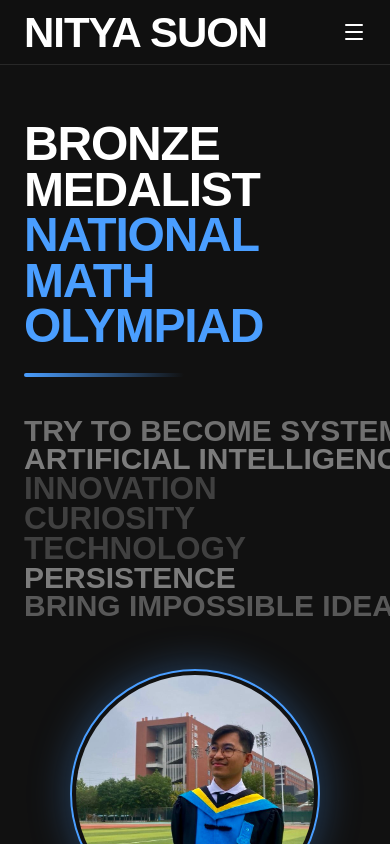
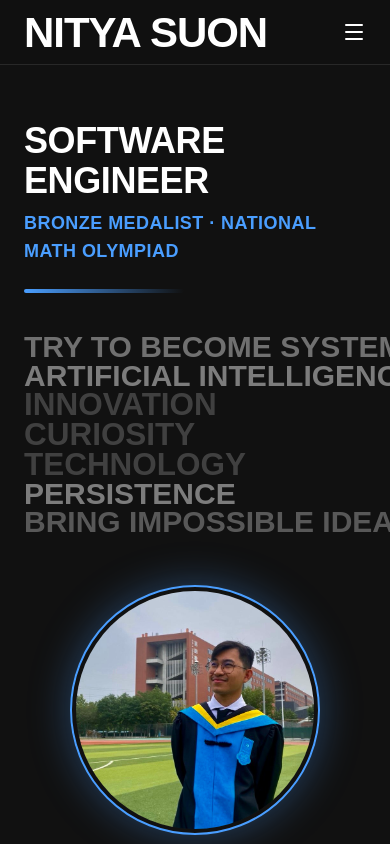
Before and after one commit to NityaSu/Publix, a Nuxt app: page / in a window 390 px wide. Shown: the top 844 px of the page. Built offline with nearby package versions, Linux system fonts and the light colour scheme; a web font is replaced by a local one.

Commit message:
Update HeroSection to modify text content and improve font sizing for better visual hierarchy; enhance styling for the title and subtitle to increase responsiveness and readability.

```diff
--- a/component/HeroSection.vue
+++ b/component/HeroSection.vue
@@ -145,9 +145,11 @@ useIntersectionObserver(
       :class="isVisible ? 'opacity-100 translate-y-0' : 'opacity-0 translate-y-6'"
     >
       <div class="min-w-0">
-        <h1 class="font-display font-extrabold uppercase leading-[0.95] tracking-tight text-5xl sm:text-6xl md:text-7xl lg:text-8xl">
-          <span class="block text-white">Bronze Medalist</span>
-          <span class="block text-accent">National Math Olympiad</span>
+        <h1 class="font-display font-extrabold uppercase leading-[0.95] tracking-tight">
+          <span class="block text-white text-4xl sm:text-5xl md:text-6xl lg:text-7xl">Software Engineer</span>
+          <span class="block text-accent mt-2 md:mt-3 text-lg sm:text-xl md:text-2xl lg:text-3xl tracking-wide">
+            Bronze Medalist &middot; National Math Olympiad
+          </span>
         </h1>
 
         <div class="mt-6 h-1 w-40 md:w-56 rounded-full bg-gradient-to-r from-accent to-transparent"></div>
```
